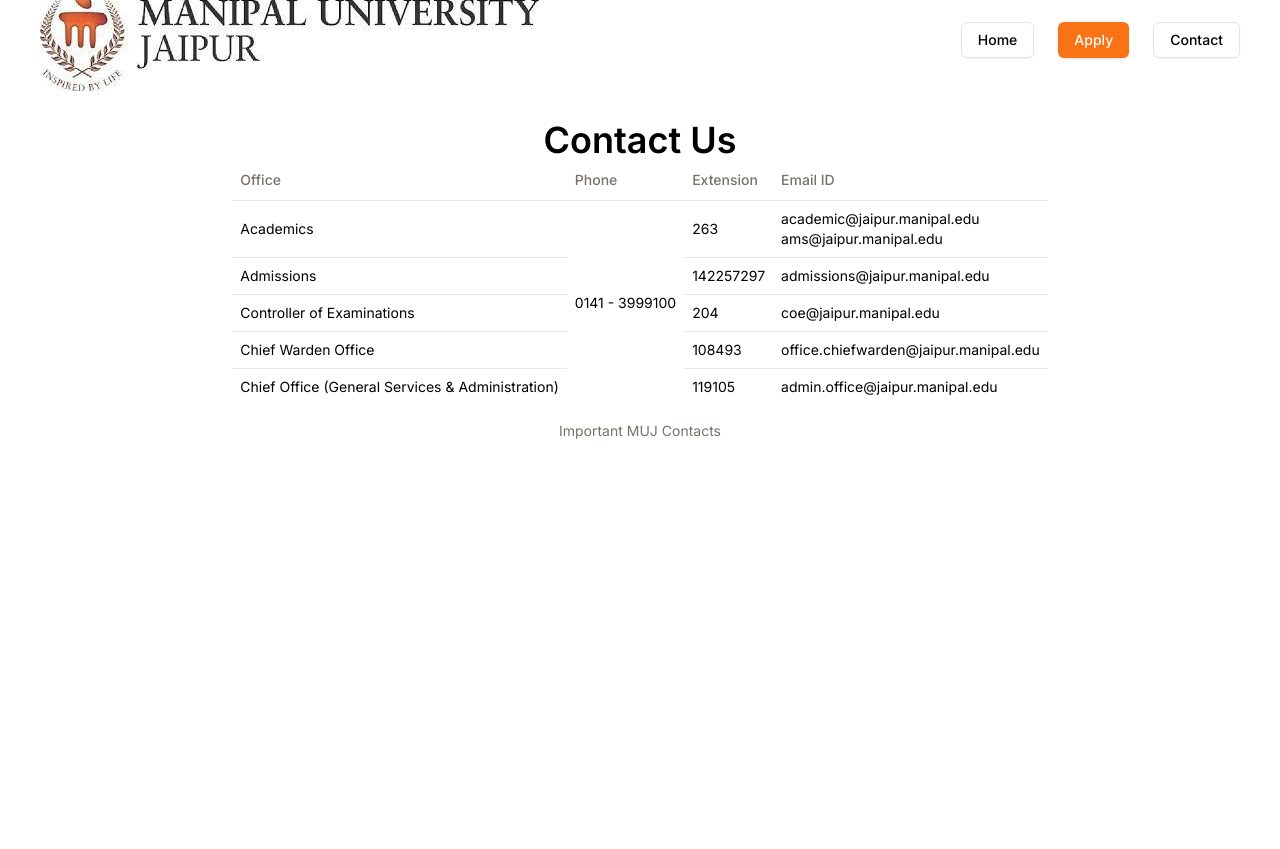
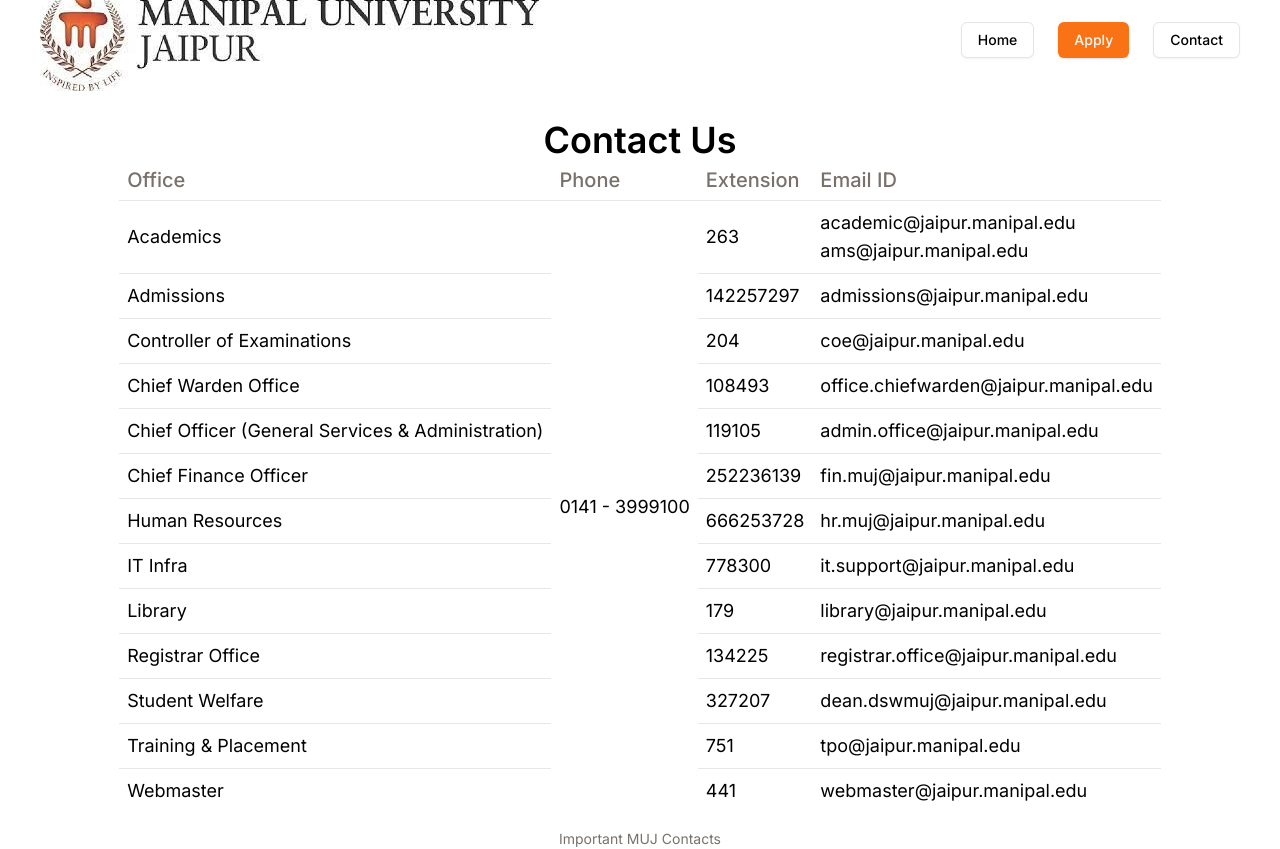
Before and after one commit to AV3RG/muj-job-portal, a Next.js app: page /contact in a window 1280 px wide. Before the commit the page ends 800 px from the top, so only its background shows below. Built offline with nearby package versions, Linux system fonts and the light colour scheme.

Commit message:
fix: contact page complete

```diff
--- a/src/app/apply/page.tsx
+++ b/src/app/apply/page.tsx
@@ -1,3 +1,21 @@
+import { Button } from "@/components/ui/button";
+import Link from "next/link";
+
 export default function Page() {
-    return <></>
+    return <div className={"m-auto w-full max-w-6xl mt-20 grid grid-cols-2 gap-x-8"}>
+        <div className={"flex flex-col items-center border rounded py-6 px-10 gap-y-4"}>
+            <span className={"text-2xl font-bold"}>Academic</span>
+            <span>
+                Manipal University Jaipur offers a wide range of academic programs in various disciplines. The programs are designed to provide a unique learning experience and are delivered by a team of experienced faculty members. The programs are designed to provide a unique learning experience and are delivered by a team of experienced faculty members.
+            </span>
+            <Link href={"/apply/academic"}><Button className={"mt-4"}>Apply Now</Button></Link>
+        </div>
+        <div className={"flex flex-col items-center border rounded py-6 px-10 gap-y-4"}>
+            <span className={"text-2xl font-bold"}>Non Academic</span>
+            <span>
+                Manipal University Jaipur offers a wide range of academic programs in various disciplines. The programs are designed to provide a unique learning experience and are delivered by a team of experienced faculty members. The programs are designed to provide a unique learning experience and are delivered by a team of experienced faculty members.
+            </span>
+            <Link href={"/apply/non-academic"}><Button className={"mt-4"}>Apply Now</Button></Link>
+        </div>
+    </div>
 }
--- a/src/app/contact/page.tsx
+++ b/src/app/contact/page.tsx
@@ -11,22 +11,24 @@
 
 export default async function ContactPage() {
 
+    const dataTyped = data as Array<{Office: string, Extension: number[], "Email ID": string[]}>
+
     return <div className={"flex"}>
         <div className={"w-full flex flex-col items-center justify-center mt-10"}>
             <div className={"text-4xl font-semibold"}>Contact Us</div>
             <div>
-                <Table>
+                <Table >
                     <TableCaption>Important MUJ Contacts</TableCaption>
                     <TableHeader>
-                        <TableRow>
+                        <TableRow className={"text-xl"}>
                             <TableHead>Office</TableHead>
                             <TableHead>Phone</TableHead>
                             <TableHead>Extension</TableHead>
                             <TableHead>Email ID</TableHead>
                         </TableRow>
                     </TableHeader>
-                    <TableBody>
-                        {data.map((row, index) => {
+                    <TableBody className={"text-lg"}>
+                        {dataTyped.map((row, index) => {
                             return <TableRow key={index}>
                                 <TableCell>{row["Office"]}</TableCell>
                                 {index == 0 && <TableCell rowSpan={13}>0141 - 3999100</TableCell>}
--- a/src/constants/contacts.json
+++ b/src/constants/contacts.json
@@ -23,8 +23,48 @@
     "Email ID": ["office.chiefwarden@jaipur.manipal.edu"]
   },
   {
-    "Office": "Chief Office (General Services & Administration)",
+    "Office": "Chief Officer (General Services & Administration)",
     "Extension": [119, 105],
     "Email ID": ["admin.office@jaipur.manipal.edu"]
+  },
+  {
+    "Office": "Chief Finance Officer",
+    "Extension": [252, 236, 139],
+    "Email ID": ["fin.muj@jaipur.manipal.edu"]
+  },
+  {
+    "Office": "Human Resources",
+    "Extension": [666, 253, 728],
+    "Email ID": ["hr.muj@jaipur.manipal.edu"]
+  },
+  {
+    "Office": "IT Infra",
+    "Extension": [778, 300],
+    "Email ID": ["it.support@jaipur.manipal.edu"]
+  },
+  {
+    "Office": "Library",
+    "Extension": [179],
+    "Email ID": ["library@jaipur.manipal.edu"]
+  },
+  {
+    "Office": "Registrar Office",
+    "Extension": [134, 225],
+    "Email ID": ["registrar.office@jaipur.manipal.edu"]
+  },
+  {
+    "Office": "Student Welfare",
+    "Extension": [327, 207],
+    "Email ID": ["dean.dswmuj@jaipur.manipal.edu"]
+  },
+  {
+    "Office": "Training & Placement",
+    "Extension": [751],
+    "Email ID": ["tpo@jaipur.manipal.edu"]
+  },
+  {
+    "Office": "Webmaster",
+    "Extension": [441],
+    "Email ID": ["webmaster@jaipur.manipal.edu"]
   }
 ]
```
